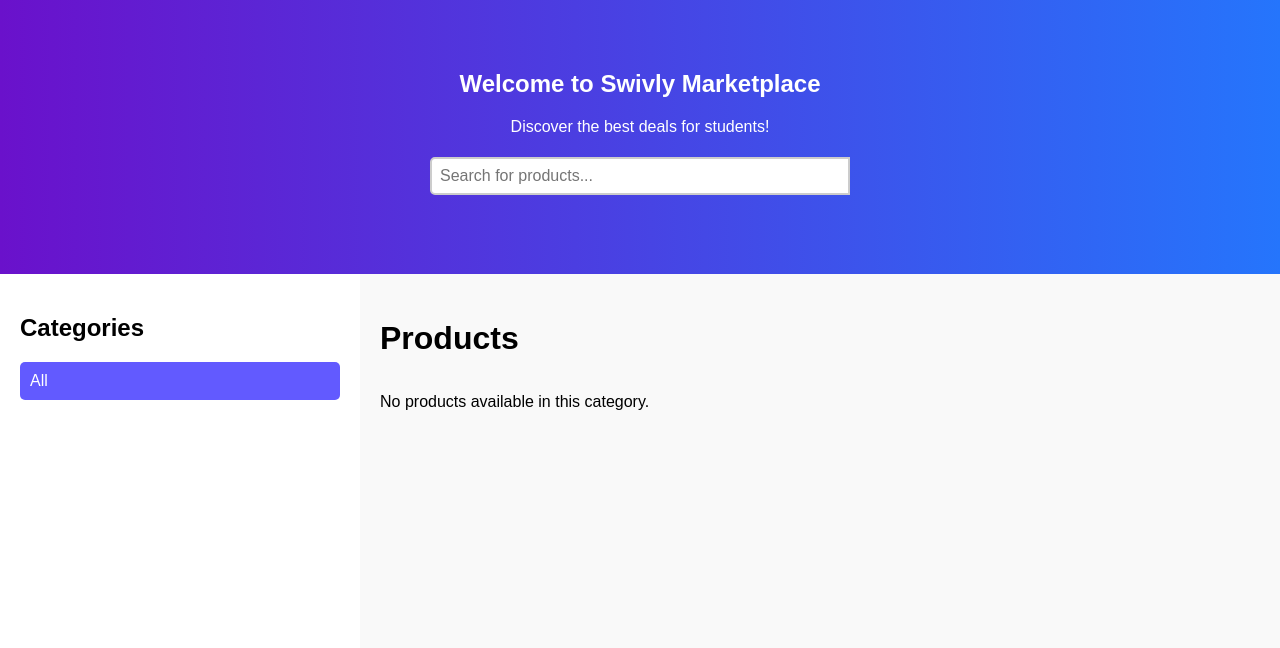
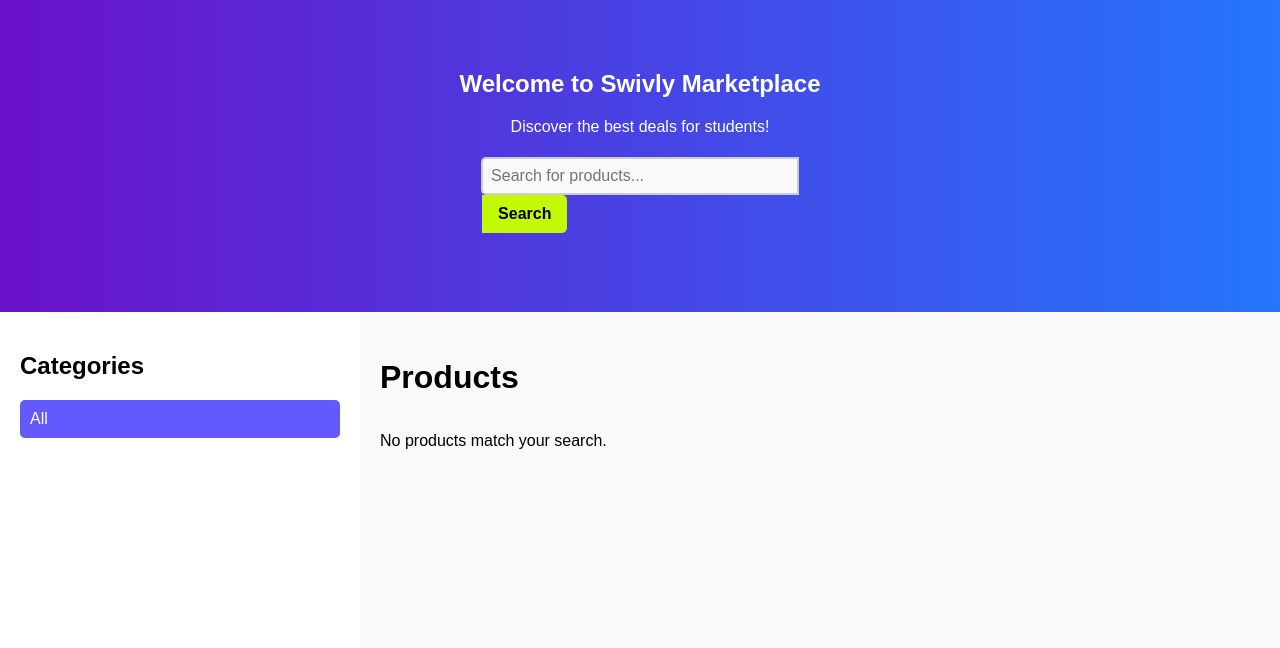
Before and after one commit to codeAKstan/Swivly, a Django app: page /shop/ in a window 1280 px wide. Shown: the part 98-746 px from the top of the page. Before the commit the page ends 508 px from the top, so only its background shows below. Run offline with Django 5.2, Linux system fonts and the light colour scheme; data that the repository does not hold is empty.

Commit message:
search bar working

```diff
--- a/registration/templates/registration/detail.html
+++ b/registration/templates/registration/detail.html
@@ -19,9 +19,6 @@
     <!-- Product Details -->
     <h1>{{ product.name }}</h1>
     <h2>
-        <a href="{{ product.category.get_absolute_url }}">
-            {{ product.category }}
-        </a>
     </h2>
     <p class="price">Price: ${{ product.price }}</p>
     <div class="description">
--- a/registration/templates/registration/shop.html
+++ b/registration/templates/registration/shop.html
@@ -6,8 +6,13 @@
     <h1>Welcome to Swivly Marketplace</h1>
     <p>Discover the best deals for students!</p>
     <div class="search-bar">
-        <input type="text" name="search" placeholder="Search for products...">
+        <form method="get" action="{% url 'swivly:shop' %}">
+            <input type="text" name="search" placeholder="Search for products..." value="{{ query|default:'' }}" />
+            <button type="submit">Search</button>
+        </form>
     </div>
+
+
 </section>
 
 <!-- Main Container -->
@@ -30,6 +35,7 @@
     <!-- Product Grid -->
     <section class="products">
         <h1>{% if category %}{{ category.name }}{% else %}Products{% endif %}</h1>
+        <p>{% if query %}Results for "{{ query }}"{% endif %}</p>
         <div class="product-grid">
             {% if products %}
             {% for product in products %}
@@ -44,7 +50,7 @@
             </div>
             {% endfor %}
             {% else %}
-            <p>No products available in this category.</p>
+            <p>No products match your search.</p>
             {% endif %}
         </div>
     </section>
--- a/registration/views.py
+++ b/registration/views.py
@@ -4,6 +4,7 @@ from django.contrib.auth.decorators import login_required
 from .forms import UserRegisterForm, UserEditForm, ProfileEditForm
 from .models import Listing, Transaction, Profile, Category, Product
 from django.contrib import messages
+from django.db.models import Q
 
 # Create your views here.
 
@@ -84,21 +85,30 @@ def edit(request):
                 'profile_form': profile_form})
 
 
-def product_list_or_index(request,category_slug=None):
+def product_list_or_index(request, category_slug=None):
     category = None
     categories = Category.objects.all()
     products = Product.objects.filter(available=True)
+
     if category_slug:
-        category = get_object_or_404(Category,
-                                     slug=category_slug)
+        category = get_object_or_404(Category, slug=category_slug)
         products = products.filter(category=category)
+
+    query = request.GET.get('search', '').strip()
+    if query:
+        products = products.filter(
+            Q(name__icontains=query) | Q(description__icontains=query)
+        )
+
     template = 'registration/shop.html' if 'shop' in request.path else 'registration/index.html'
 
     return render(request, template, {
         'category': category,
         'categories': categories,
         'products': products,
+        'query': query,
     })
+
 
 def product_detail(request, id, slug):
     product = get_object_or_404(Product,
@@ -114,7 +124,16 @@ def product_detail(request, id, slug):
 def market_place(request):
     categories = Category.objects.all()
     products = Product.objects.filter(available=True)
+
+    query = request.GET.get('search', '').strip()
+    if query:
+        products = products.filter(
+            Q(name__icontains=query) | Q(description__icontains=query)
+        )
+
+
     return render(request, 'registration/shop.html', {
         'categories': categories,
-        'products': products
+        'products': products,
+        'query': query,
     })
```
Also changed, not shown: media/products/images/2024/12/28/fan.png (added), media/products/images/2024/12/28/gas.png (added), media/products/images/2024/12/28/harddisk.png (added), media/products/images/2024/12/28/laptop.png (added).
